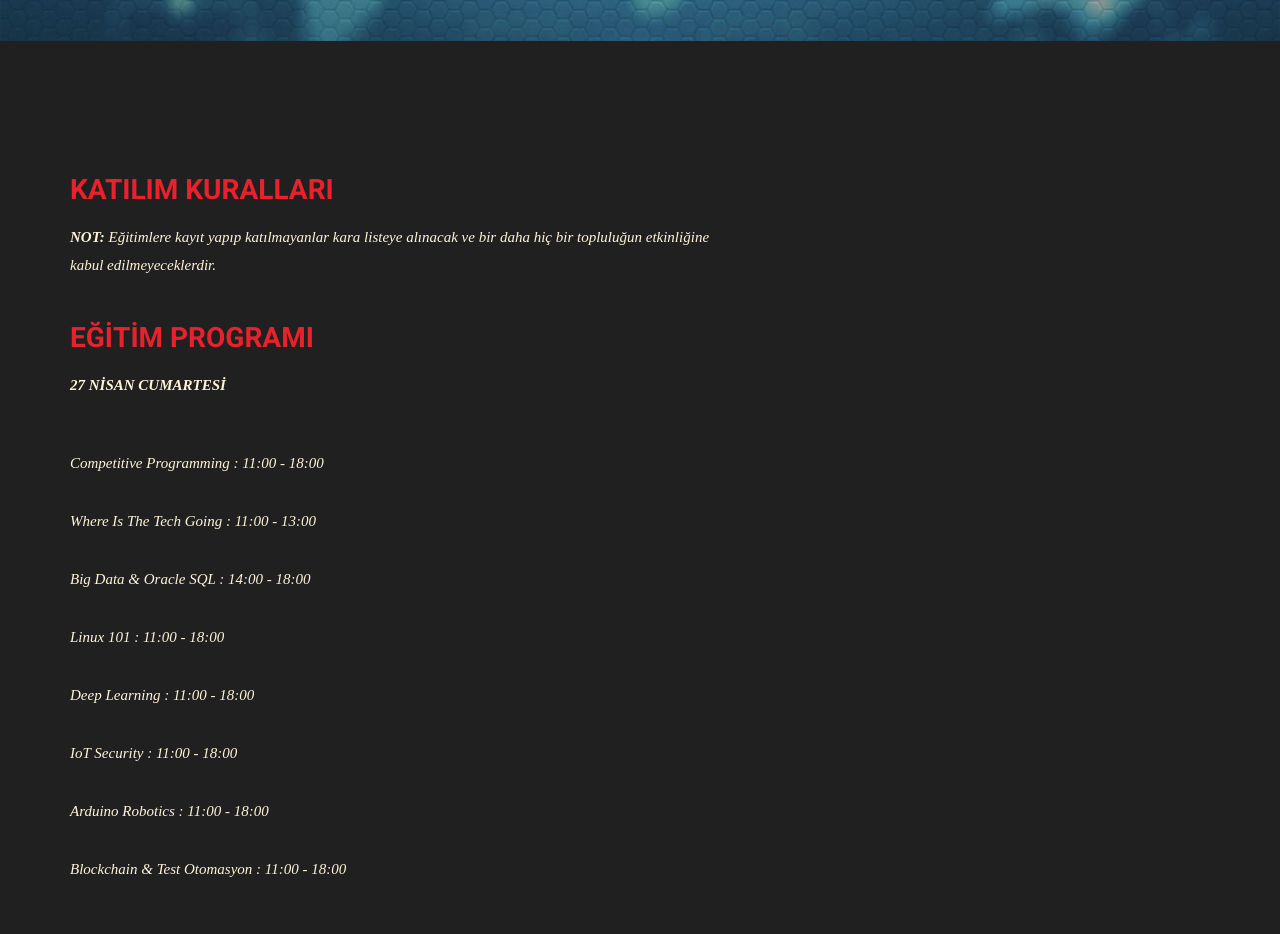
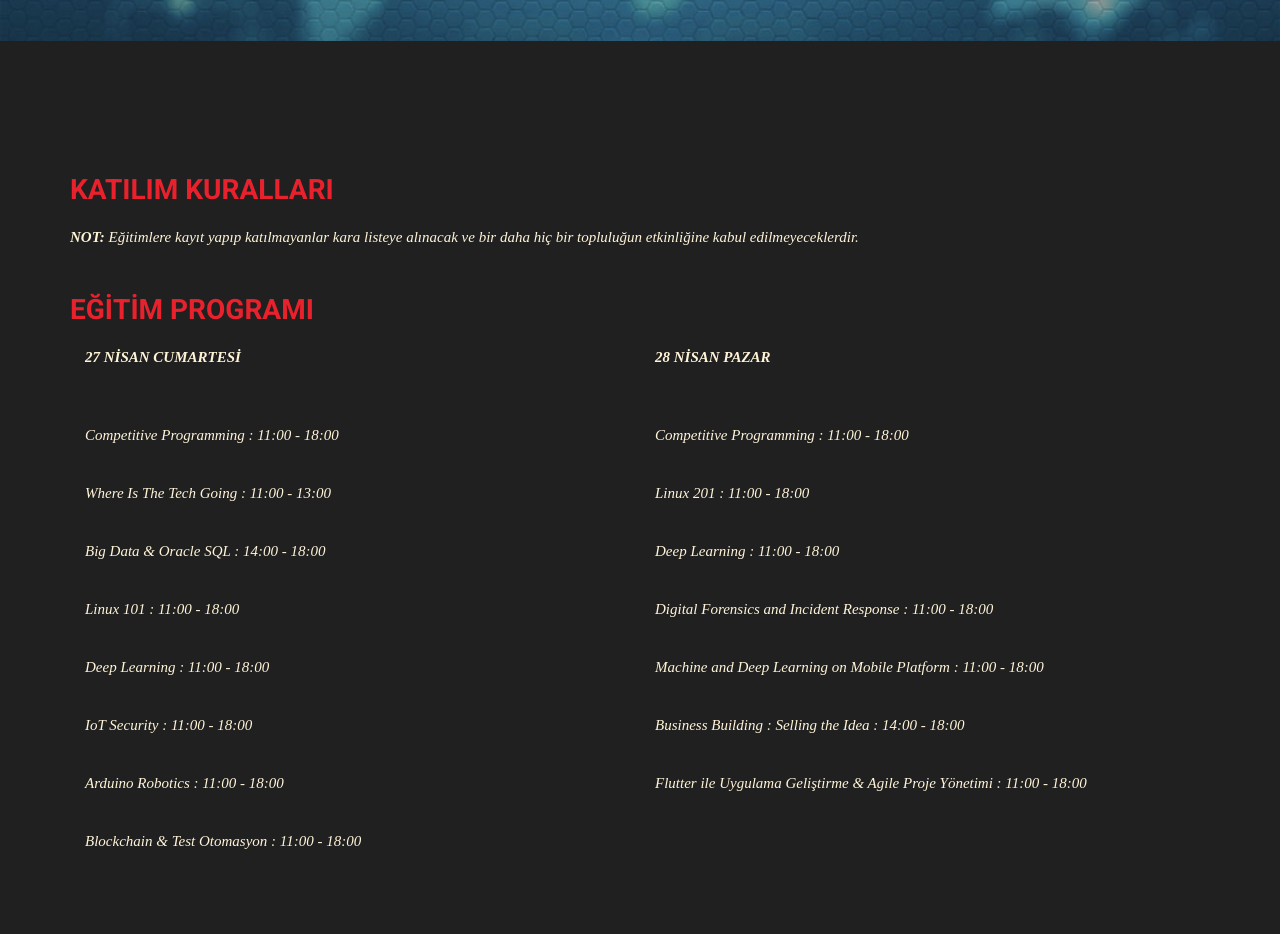
Before and after one commit to bilkamp/bilkamp19.github.io, a Jekyll site: the page built from index.html, in a window 1280 px wide. Shown: the part 1539-2473 px from the top of the page. Built offline with Jekyll 4.4.1, drawn with Linux system fonts in a browser that asks for light colours; nearby versions of some CDN libraries; some web fonts are replaced; comment, search, counter and statistics services are not loaded.

Commit message:
Update index.html

```diff
--- a/index.html
+++ b/index.html
@@ -87,7 +87,7 @@
 <section id="intro" style="background-color:#202020;">
   <div class="container">
     <div class="row">
-      <div class="col-md-7 col-sm-12">
+      <div class="col-md-12 col-sm-12">
         <div class="block">
           <div class="section-title">
             <h2 style="color:#E8212D;">Katılım Kuralları</h2>
@@ -95,7 +95,7 @@
 			  <h2 style="color:#E8212D;">EĞİTİM PROGRAMI</h2>
 
 
-			  <div style="float:left">
+			  <div class="col-md-6" style="float:left">
 
 			  <p><strong>27 NİSAN CUMARTESİ</strong></p>
 			  <br>
@@ -111,7 +111,7 @@
 
 			  </div>
 
-			  <div style="float:left">
+			  <div class="col-md-6" style="float:left">
 
 			  <p><strong>28 NİSAN PAZAR</strong></p>
 			  <br>
```
